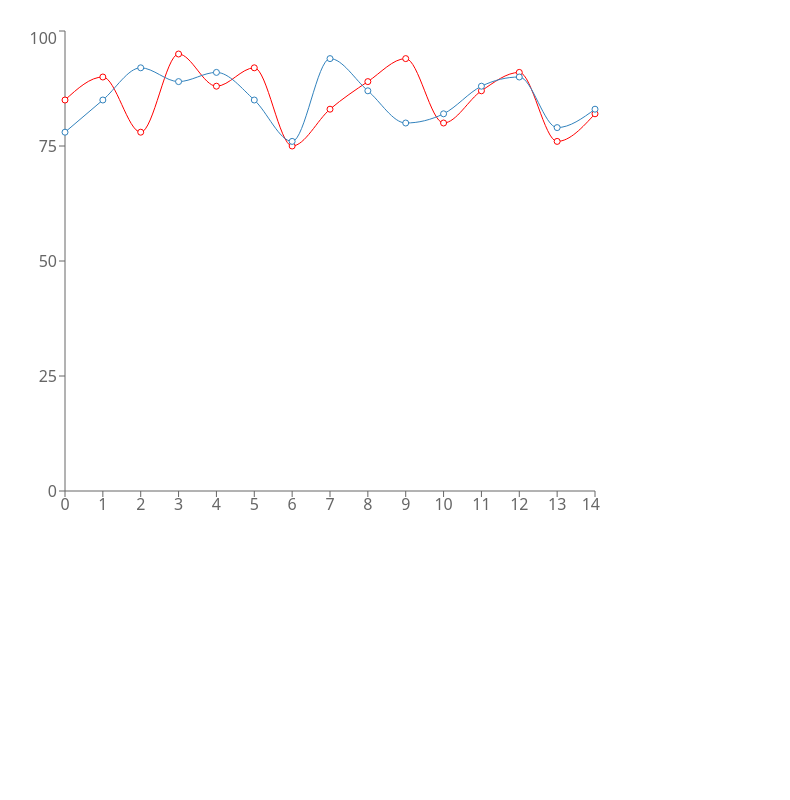
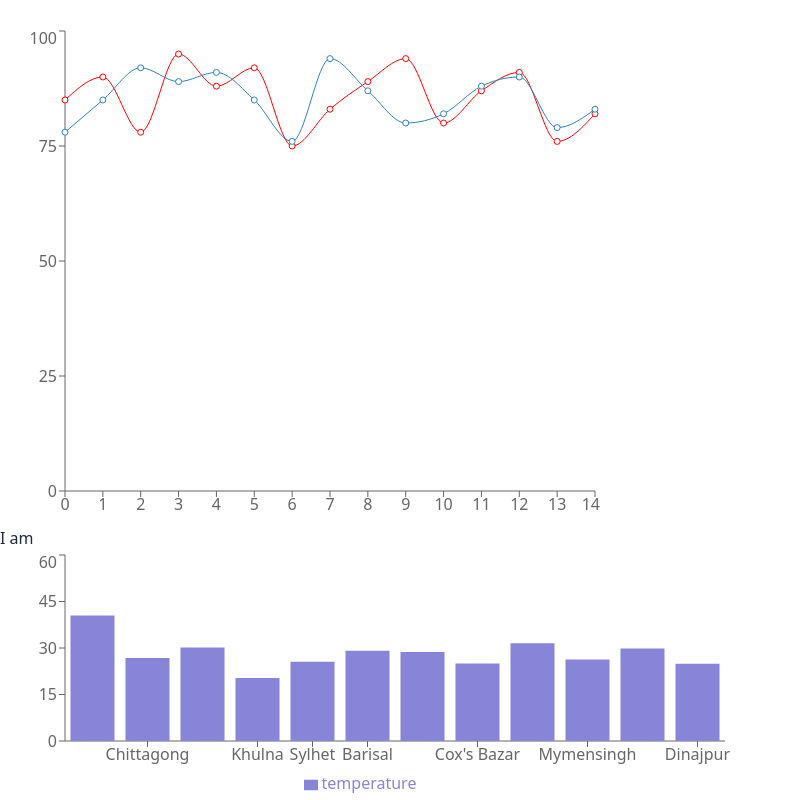
Before and after one commit to rajalishikh/A-Price-Assignment, a React (Vite) app: page / in a window 1280 px wide. Shown: the part 986-1786 px from the top of the page, without its empty margins (0-790 px from the left). Before the commit the page ends 1512 px from the top, so only its background shows below. Built offline with nearby package versions, Linux system fonts and the light colour scheme.

Commit message:
In this section I add a Barchart

```diff
--- a/src/App.jsx
+++ b/src/App.jsx
@@ -1,5 +1,6 @@
 
 import './App.css'
+import BarGraph from './Components/BarGraph/BarGraph'
 import LineChart from './Components/Linechart/LineChart'
 import Navbars from './Components/Navbars/Navbars'
 import PriceOptions from './Components/PriceOptions/PriceOptions'
@@ -18,6 +19,8 @@ function App() {
       <Navbars></Navbars>
       <PriceOptions></PriceOptions>
       <LineChart></LineChart>
+      <BarGraph></BarGraph>
+
 
 
 
--- /dev/null
+++ b/src/Components/BarGraph/BarGraph.jsx
@@ -0,0 +1,39 @@
+import { Bar, BarChart, Legend, Tooltip, XAxis, YAxis } from 'recharts';
+
+const BarGraph = () => {
+    const townTemperature=[
+        {"town": "Dhaka", "temperature": 40.5},
+        {"town": "Chittagong", "temperature": 26.8},
+        {"town": "Rajshahi", "temperature": 30.2},
+        {"town": "Khulna", "temperature": 20.3},
+        {"town": "Sylhet", "temperature": 25.6},
+        {"town": "Barisal", "temperature": 29.1},
+        {"town": "Jessore", "temperature": 28.7},
+        {"town": "Cox's Bazar", "temperature": 25.0},
+        {"town": "Rangpur", "temperature": 31.5},
+        {"town": "Mymensingh", "temperature": 26.3},
+        {"town": "Comilla", "temperature": 29.8},
+        {"town": "Dinajpur", "temperature": 24.9}
+      ]
+
+    return (
+        <div>
+            <p>I am </p>
+
+            <BarChart width={730} height={250} data={townTemperature}>
+  {/* <CartesianGrid strokeDasharray="3 3" /> */}
+  <XAxis dataKey="town" />
+                <YAxis />
+                <Tooltip/>
+
+  <Legend />
+  <Bar dataKey="temperature" fill="#8884d8" />
+
+</BarChart>
+
+
+        </div>
+    );
+};
+
+export default BarGraph;
```
